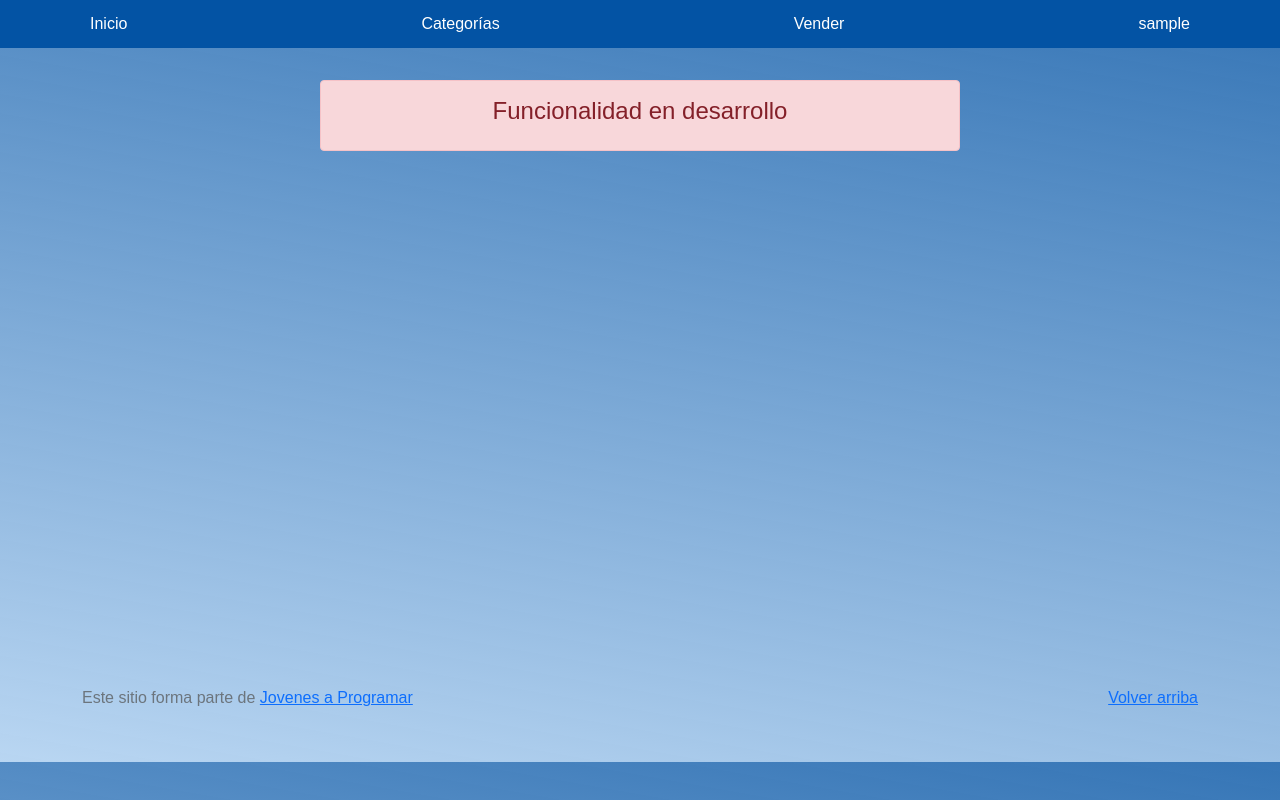
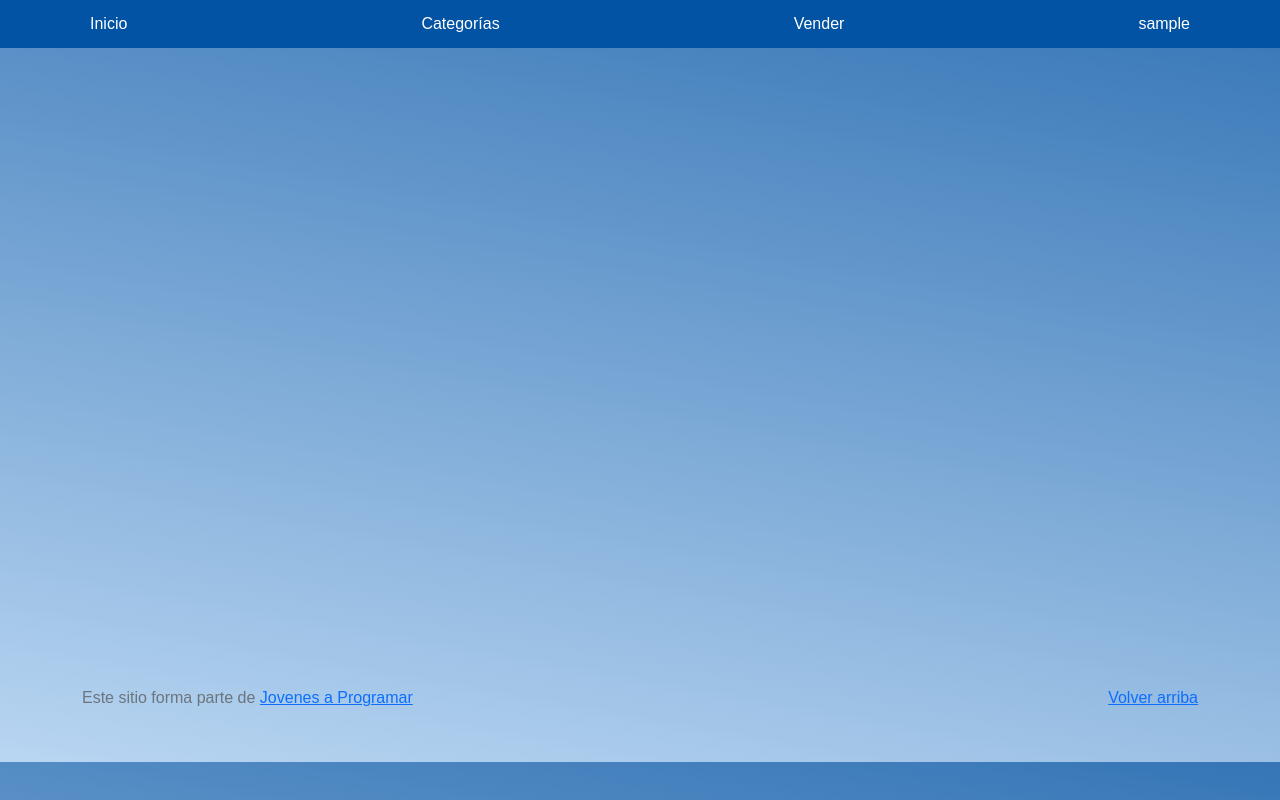
Before and after one commit to VioletDarklight/Proyecto-Final-Grupo-7, a plain HTML site: page product-info.html in a window 1280 px wide. Drawn offline with Linux system fonts and the light colour scheme; sample sign-in values are in the browser's storage.

Commit message:
Update product-info.html

```diff
--- a/product-info.html
+++ b/product-info.html
@@ -53,9 +53,7 @@
     </nav>
     <main>
       <div class="container">
-        <div class="alert alert-danger text-center" role="alert">
-          <h4 class="alert-heading">Funcionalidad en desarrollo</h4>
-        </div>
+
       </div>
     </main>
     <footer class="text-muted">
```
